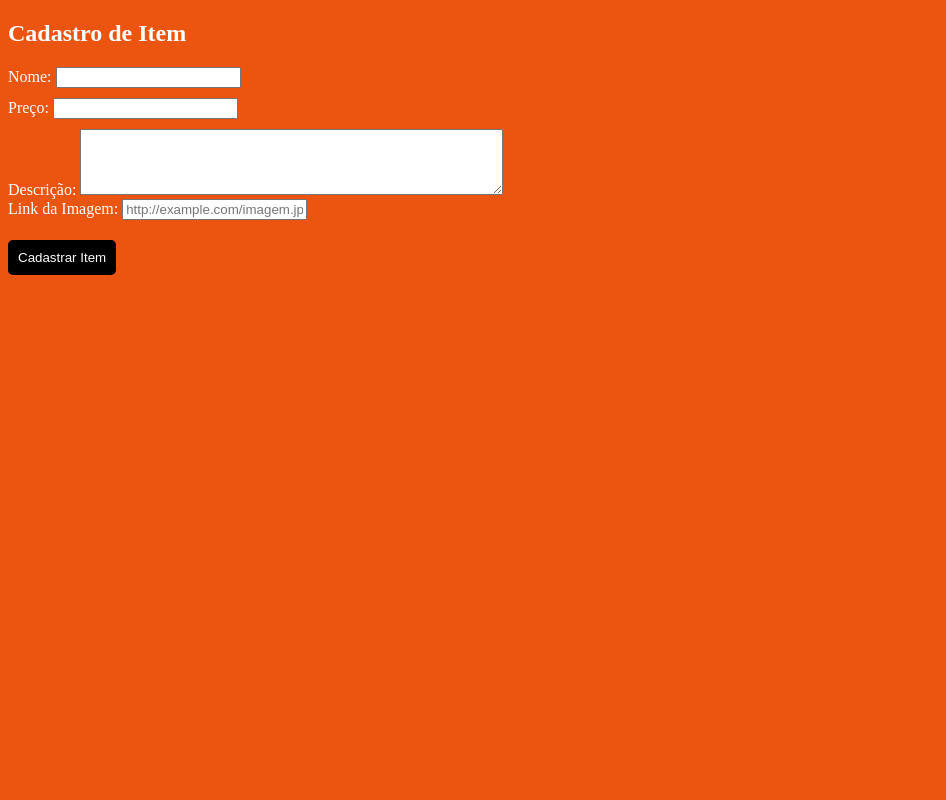
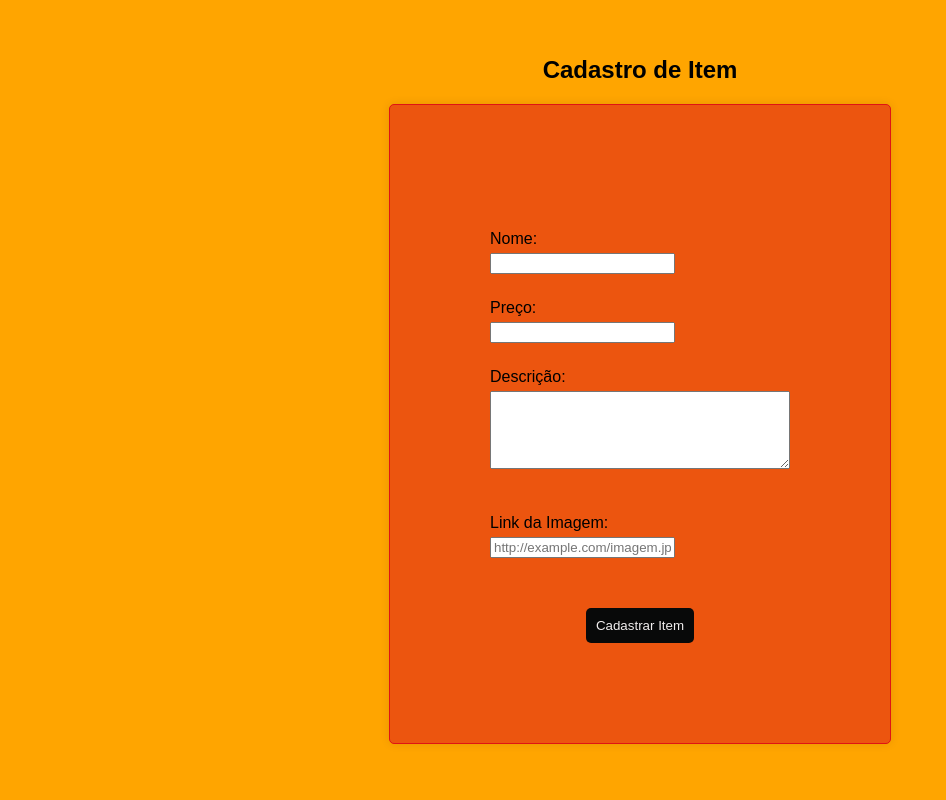
Before and after one commit to marlonprado04/PROJETO_php_QI_web_ii_projeto_final, a PHP site: page /src/View/cadastro-item.php in a window 1280 px wide. Shown: the whole page, without its empty margins (0-946 px from the left). Run offline with PHP 8.4, Linux system fonts and the light colour scheme.

Commit message:
css da tela de cadastro

```diff
--- a/src/View/cadastro-item.php
+++ b/src/View/cadastro-item.php
@@ -10,7 +10,7 @@
 
 <body>
 
-    <h2>Cadastro de Item</h2>
+    <h2 class=titulo >Cadastro de Item</h2>
 
     <form action="../Controller/ItemController.php?operation=addItem" method="POST">
         <!-- Campo Nome -->
@@ -37,8 +37,10 @@
 
         <br>
 
-        <!-- Botão de Envio -->
-        <input type="submit" value="Cadastrar Item">
+        <div class=botao-cadastro>
+            <input  type="submit" value="Cadastrar Item">
+        </div> <!-- Botão de Envio -->
+
     </form>
 
 </body>
--- a/src/View/src/css/cadastro-item.css
+++ b/src/View/src/css/cadastro-item.css
@@ -1,7 +1,87 @@
+
+
 body {
+    background-color: orange;
+    font-family: Arial, sans-serif;
+    display: flex;
+    flex-direction: column;
+    align-items: center;
+    justify-content: center;
+    height: 100vh;
+    margin: 0;
+}
+
+h1 {
+    margin-bottom: 20px;
+}
+
+form {
     background-color: rgb(236, 85, 15);
-    color: white;
+    width: 300px;
+    padding: 100px;
+    border: 1px solid #df1414;
+    border-radius: 5px;
+    box-shadow: 0 0 10px rgba(0, 0, 0, 0.1);
+    margin-bottom: 20px; /* Adiciona espaço abaixo do formulário */
 }
+
+label {
+    background-color: rgb(236, 85, 15);
+    display: block;
+    margin-top: 25px;
+    margin-bottom: 5px;
+}
+
+
+
+input[type="submit"] {
+    background-color: #080909; /* Nova cor de fundo */
+    color: rgb(241, 238, 238); /* Nova cor do texto */
+    padding: 10px;
+    border: none;
+    border-radius: 5px;
+    cursor: pointer;
+}
+
+.botao-cadastro {
+    text-align: center;
+ text-decoration: solid;
+    margin-top: 50px;
+}
+
+
+textarea {
+
+    width: 100%;
+    padding: 8px;
+    margin-bottom: 16px;
+    box-sizing: border-box;
+}
+
+button {
+    background-color: #4caf50;
+    color: rgb(249, 24, 24);
+    padding: 10px;
+    border: none }
+
+
+/*
+input {
+    background-color:white;body {
+
+    display: flex;
+    align-items: center;
+    justify-content: center;
+    margin-top: 10%;
+    background-color: rgb(236, 85, 15);
+    border-color: aliceblue;
+    border-style: solid;
+    margin-top: 250px;
+    margin-left: 500px;
+    margin-right: 500px;
+
+ }
+
 
  .container {
     display: flex;
@@ -16,26 +96,24 @@ body {
     top: 50%;
     left: 50%;
     transform: translate(-50%, -50%);
-    border-color: aliceblue;
-    border-style: solid;
     border-radius: 5px;
  }
 
  /* Adicione outras regras de estilo conforme necessário */
 
-/* Campo Nome */
+ /*
+
  label,
  input {
     margin-bottom: 10px;
  }
 
-/* Campo Imagem (Link para Web) */
  label[for="imagem"],
  input#imagem {
     margin-bottom: 20px;
+    margin: center;
  }
 
-/* Botão de Envio */
   input[type="submit"] {
     background-color: black;
     color: white;
@@ -47,4 +125,7 @@ input[type="submit"] {
 
  input[type="submit"]:hover {
     background-color: #45a049;
+
  }
+
+ */
```
Lines whose indentation alone changed are shown as unchanged.
